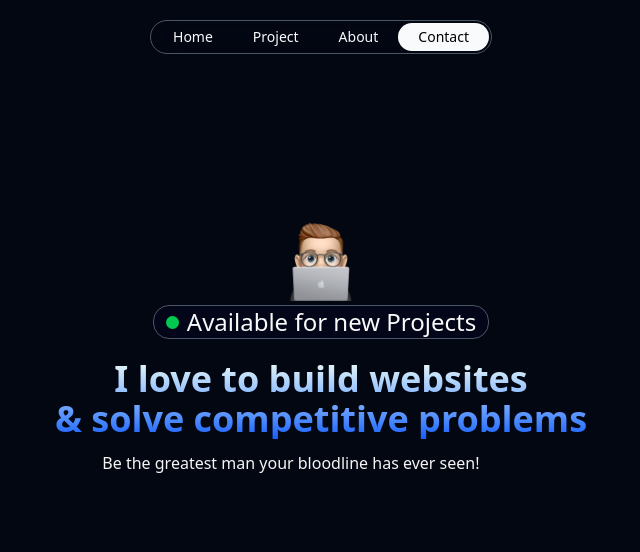
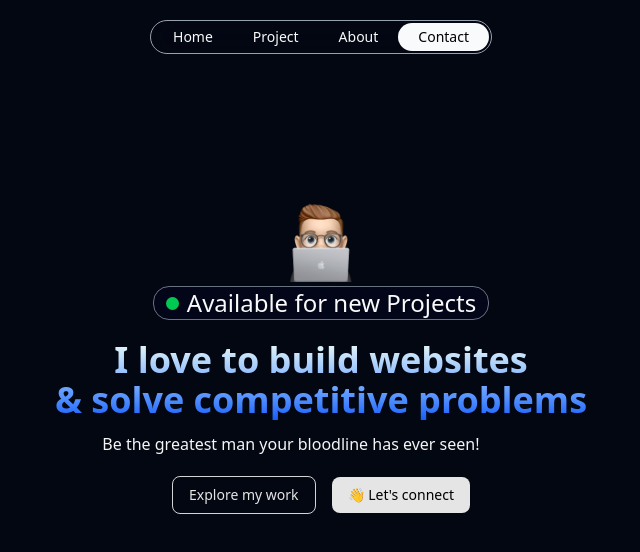
Before and after one commit to Ahmadrazakhan-786/TAILWIND-CSS, a website: page dist/index.html in a window 1280 px wide. Shown: the whole page, without its empty margins (319-959 px from the left). Drawn offline with Linux system fonts and the light colour scheme.

Commit message:
section finish

```diff
--- a/dist/index.html
+++ b/dist/index.html
@@ -9,7 +9,7 @@
 <body class="bg-gray-950">
     <nav class="flex justify-center items-center text-sm relative">
       <div class="fixed top-5 z-[9999]">
-        <div class="border border-gray-600 rounded-full flex p-[2px] backdrop-blur-lg">
+        <div class="border border-gray-400 rounded-full flex p-[2px] backdrop-blur-lg">
             <a href="#" class="px-5 py-1 text-neutral-50">Home</a>
             <a href="#" class="px-5 py-1 text-neutral-50">Project</a>
             <a href="#" class="px-5 py-1 text-neutral-50">About</a>
@@ -21,7 +21,7 @@
     <section class="min-h-[700px] max-w-6xl mx-auto grid place-content-center text-white">
             <div class="flex flex-col items-center ">
                 <img src="../Images/memoji-computer.png" alt="" class="h-24 mb-1">
-                <span class="leading-none border border-gray-600 rounded-2xl px-3 py-1 text-2xl text-neutral-50 bg-slate-950 flex items-center gap-2 ">
+                <span class="leading-none border border-gray-500 rounded-2xl px-3 py-1 text-2xl text-neutral-50 bg-slate-950 flex items-center gap-2 ">
                     <div class="w-[13px] h-[13px] bg-green-500 rounded-full"></div>
                      Available for new Projects
                 </span>
@@ -35,6 +35,17 @@
                       Be the greatest man your bloodline has ever seen!
                 </p>
             </div>
+
+            <div class="flex items-center justify-center gap-4 text-sm">
+                <button class="px-4 py-2 border rounded-lg border-neutral-300
+                text-neutral-200">
+                    Explore my work
+                </button>
+                <button class="px-4 py-2  rounded-lg bg-neutral-200
+                text-black">
+                    👋 Let's connect
+                </button>
+            </div>
     </section>
 </body>
 </html>
```
Also changed, not shown: dist/output.css.
